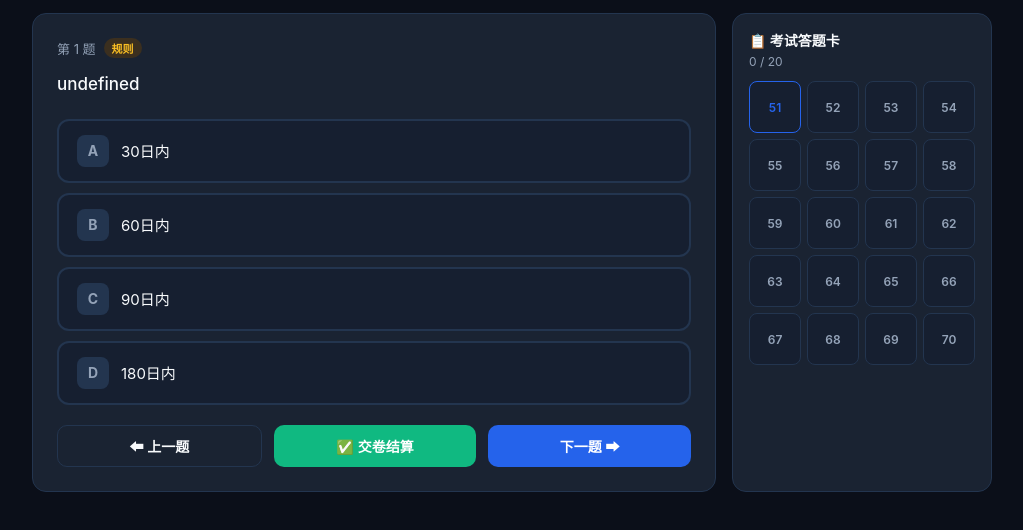
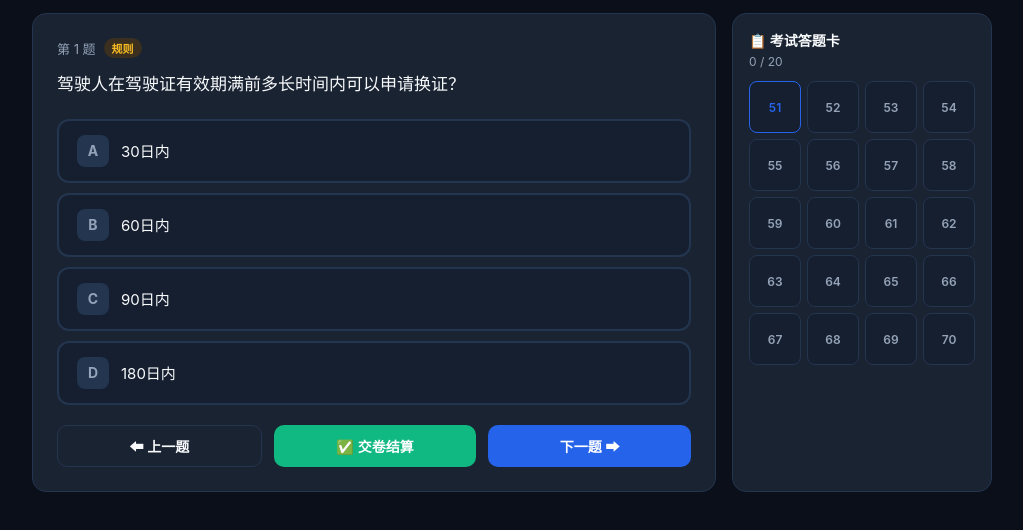
Before and after one commit to winglee799-dotcom/traffic-sign-quiz, a plain HTML site: page 51-70.html in a window 1280 px wide. Shown: the part 100-630 px from the top of the page, without its empty margins (128-1151 px from the left). Drawn offline with Linux system fonts and the light colour scheme.

Commit message:
🐛 修复 q.question→q.q — 题目文本渲染

```diff
--- a/51-70.html
+++ b/51-70.html
@@ -213,7 +213,7 @@ function loadQ(idx) {
   currentIdx = idx;
   const q = questions[idx];
   document.getElementById('q-num').innerHTML = `第 ${idx+1} 题 <span class="q-tag ${getTagClass(q.tag)}">${q.tag}</span>`;
-  document.getElementById('q-text').innerText = q.question;
+  document.getElementById('q-text').innerText = q.q;
   const optsDiv = document.getElementById('q-opts');
   optsDiv.innerHTML = Object.entries(q.opts).map(([k,v]) => {
     let cls = 'opt';
```
